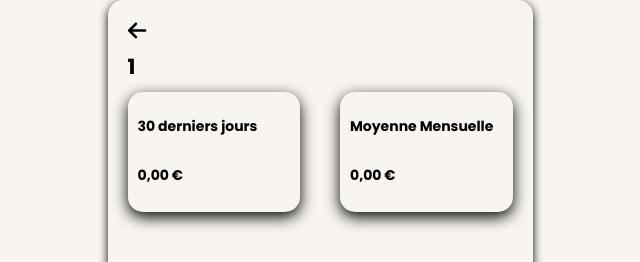
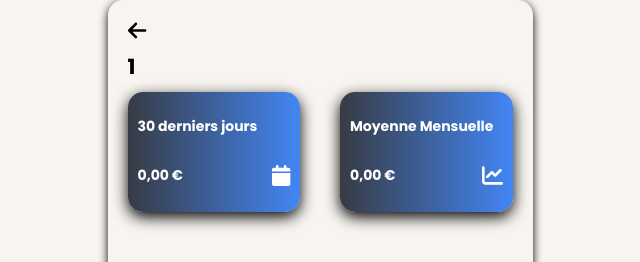
Before and after one commit to ClementBartholome/Expenses-Tracker, a React (Create React App) app in the folder frontend/: page /1 in a window 1280 px wide. Shown: the top 262 px of the page, without its empty margins (320-960 px from the left). Built offline with nearby package versions, Linux system fonts and the light colour scheme; no server answers.

Commit message:
add viewCategory icons

```diff
--- a/frontend/src/pages/ViewCategory.jsx
+++ b/frontend/src/pages/ViewCategory.jsx
@@ -9,7 +9,11 @@ import {
 import { getMonthlyExpenses } from "../components/api";
 import ExpenseChart from "../components/ExpenseChart";
 import { FontAwesomeIcon } from "@fortawesome/react-fontawesome";
-import { faArrowLeft } from "@fortawesome/free-solid-svg-icons";
+import {
+  faArrowLeft,
+  faCalendar,
+  faChartLine,
+} from "@fortawesome/free-solid-svg-icons";
 
 export default function ViewCategory() {
   const { category } = useParams();
@@ -112,12 +116,28 @@ export default function ViewCategory() {
         {/* Display the total for the last 30 days */}
         <div className="card margin-layout wd-50 fit-content">
           <h3>30 derniers jours</h3>
-          <p className="bold">{formatAmount(last30DaysTotal)}</p>
+          <div className="flex-row center space-b">
+            <p className="bold">{formatAmount(last30DaysTotal)}</p>
+            <FontAwesomeIcon
+              icon={faCalendar}
+              style={{
+                fontSize: "1.5rem",
+              }}
+            />
+          </div>
         </div>
         {/* Display the average monthly expense */}
         <div className="card margin-layout wd-50 fit-content">
           <h3>Moyenne Mensuelle</h3>
-          <p className="bold">{formatAmount(monthlyAverage)}</p>
+          <div className="flex-row center space-b">
+            <p className="bold">{formatAmount(monthlyAverage)}</p>
+            <FontAwesomeIcon
+              icon={faChartLine}
+              style={{
+                fontSize: "1.5rem",
+              }}
+            />
+          </div>
         </div>
       </div>
       <ExpenseChart data={categoryTotals} />
--- a/frontend/src/style.css
+++ b/frontend/src/style.css
@@ -91,6 +91,19 @@ button:hover {
 
 .flex-column-reverse {
   flex-direction: column-reverse;
+}
+
+.flex-row {
+  display: flex;
+  flex-direction: row;
+}
+
+.center {
+  align-items: center;
+}
+
+.space-b {
+  justify-content: space-between;
 }
 
 .mb-20 {
@@ -482,6 +495,8 @@ li {
   padding: 10px;
   display: flex;
   flex-direction: column;
+  background: linear-gradient(to right, #373b44, #4286f4);
+  color: white;
 }
 
 .category-cards .card h3 {
```
